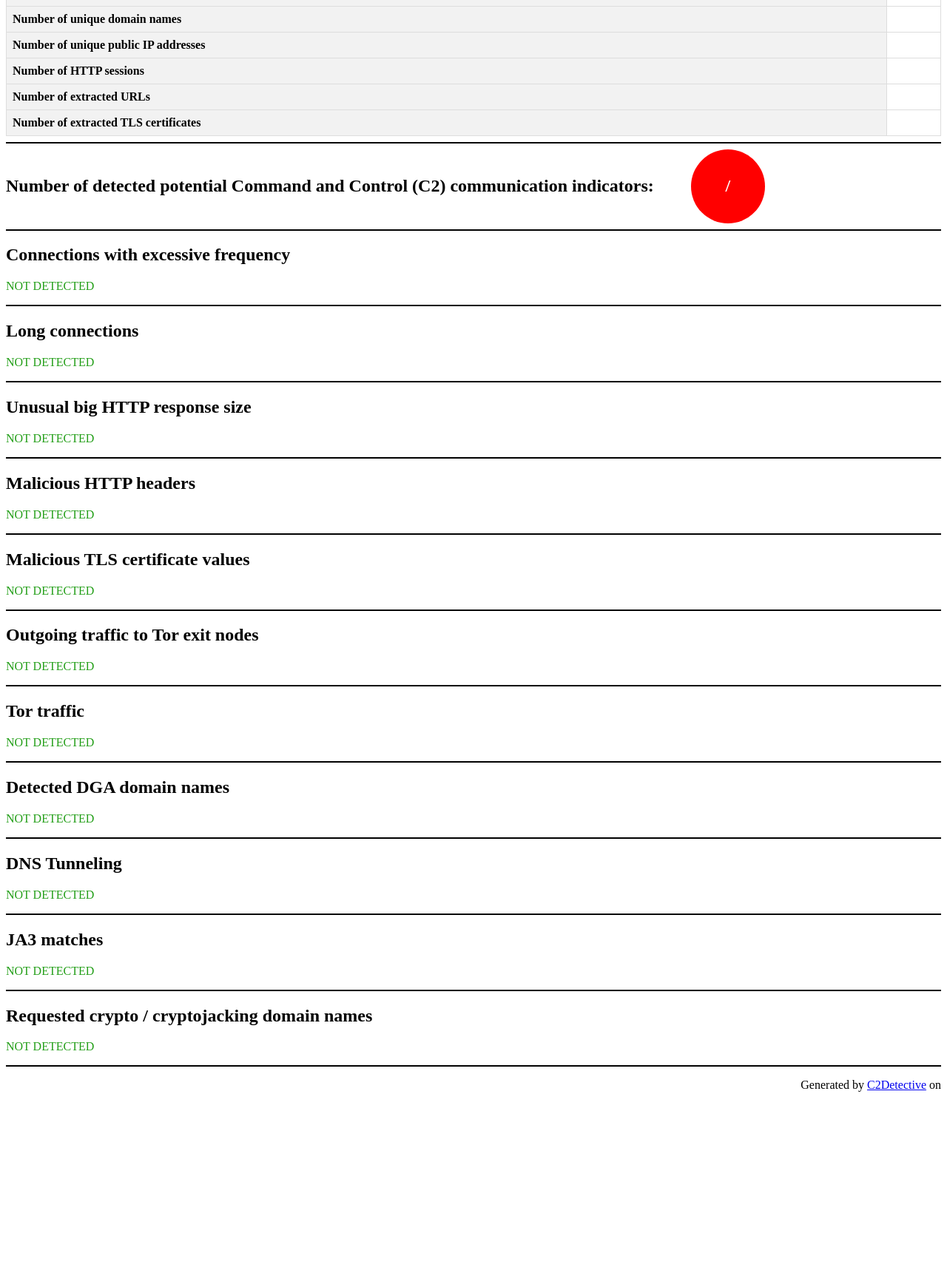
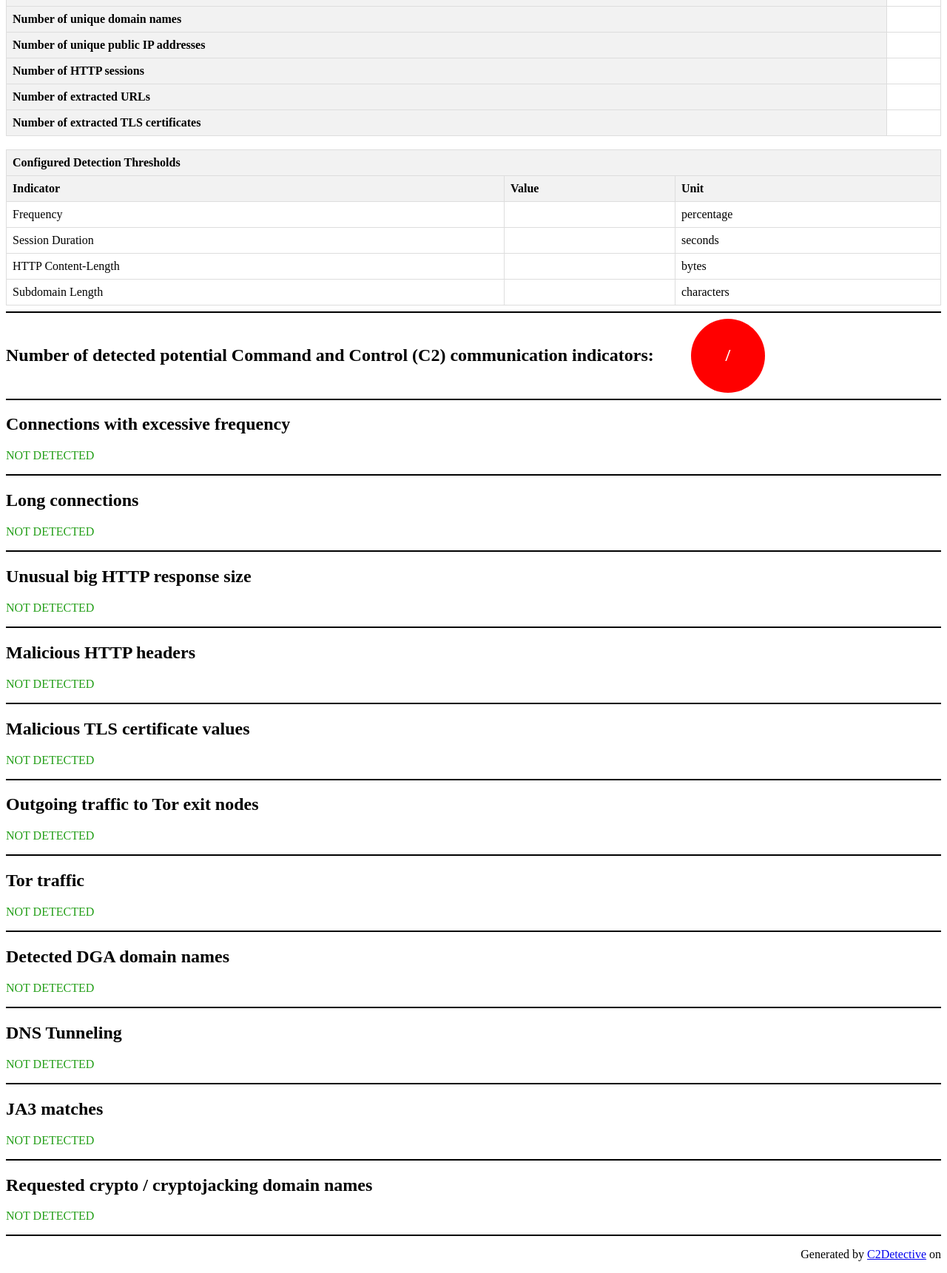
Before and after one commit to martinkubecka/C2Detective, a Python web app: template templates/report_template.html in a window 1280 px wide. Shown: the part 692-2413 px from the top of the page at 74% size. Before the commit the page ends 2168 px from the top, so only its background shows below. Run offline with Jinja, Linux system fonts and the light colour scheme; the template is opened without the code that fills it, so the values that code supplies are empty.

Commit message:
analysis report is generated also as PDF
- added table of configured detection thresholds into the analysis report

```diff
--- a/c2detective.py
+++ b/c2detective.py
@@ -440,10 +440,12 @@
     extracted_data = packet_parser.get_extracted_data()
     detected_iocs = detection_engine.get_detected_iocs()
     c2_indicators_count = detection_engine.get_c2_indicators_count()
+    thresholds = analyst_profile.thresholds
     if extracted_data and detected_iocs:
-        detection_reporter = DetectionReporter(output_dir, c2_indicators_total_count, c2_indicators_count, extracted_data, detected_iocs, plugin_c2_hunter)
+        detection_reporter = DetectionReporter(output_dir, thresholds, c2_indicators_total_count, c2_indicators_count, extracted_data, detected_iocs, plugin_c2_hunter)
         detection_reporter.write_detected_iocs_to_file()
         detection_reporter.create_html_analysis_report()
+        detection_reporter.create_pdf_analysis_report()
     else:
         print(f"[{time.strftime('%H:%M:%S')}] [ERROR] The provided data is incomplete, therefore, exporting detected IOCs is not possible ...")
         logging.error(f"The provided data is incomplete, therefore, exporting detected IOCs is not possible")
--- a/requirements.txt
+++ b/requirements.txt
@@ -8,3 +8,5 @@
 dgad
 pyja3
 Jinja2
+beautifulsoup4
+pdfkit
--- a/templates/report_template.html
+++ b/templates/report_template.html
@@ -4,6 +4,9 @@
 <head>
     <title>C2Detective Analysis Report</title>
     <style>
+        body {
+            background-color: #ffffff;
+        }
         .report-table {
             border-collapse: collapse;
             width: 100%;
@@ -156,7 +159,7 @@
     <h1>C2Detective Analysis Report</h1>
 
     <hr>
-    <div id="toc"></div>
+    <div class="toc" id="toc"></div>
 
     <hr>
     <h2 class="toc-heading">General information</h2>
@@ -205,6 +208,41 @@
             <td>Number of extracted TLS certificates</td>
             <td>{{ extracted_data.get("number_of_extracted_TLS_certificates") }}</td>
         </tr>
+    </table>
+    <br>
+    <table class="report-table">
+        <thead>
+            <tr>
+                <th colspan="3">Configured Detection Thresholds</th>
+            </tr>
+            <tr>
+                <th>Indicator</th>
+                <th>Value</th>
+                <th>Unit</th>
+            </tr>
+        </thead>
+        <tbody>
+            <tr>
+                <td>Frequency</td>
+                <td>{{ thresholds.get("MAX_FREQUENCY") }}</td>
+                <td>percentage</td>
+            </tr>
+            <tr>
+                <td>Session Duration</td>
+                <td>{{ thresholds.get("MAX_DURATION") }}</td>
+                <td>seconds</td>
+            </tr>
+            <tr>
+                <td>HTTP Content-Length</td>
+                <td>{{ thresholds.get("MAX_HTTP_SIZE") }}</td>
+                <td>bytes</td>
+            </tr>
+            <tr>
+                <td>Subdomain Length</td>
+                <td>{{ thresholds.get("MAX_SUBDOMAIN_LENGTH") }}</td>
+                <td>characters</td>
+            </tr>
+        </tbody>
     </table>
 
     <hr>
```
Also changed, not shown: src/detection_reporter.py (+33 -7 lines), README.md.
